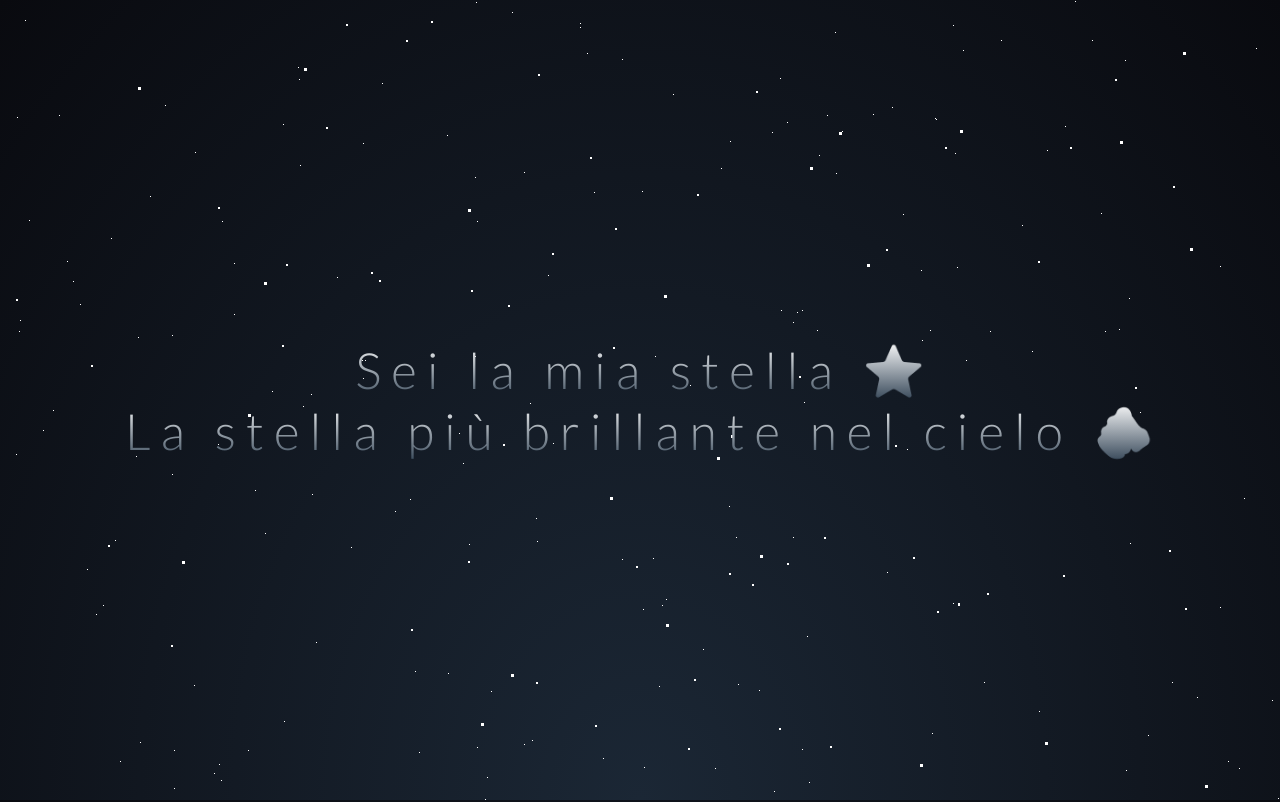
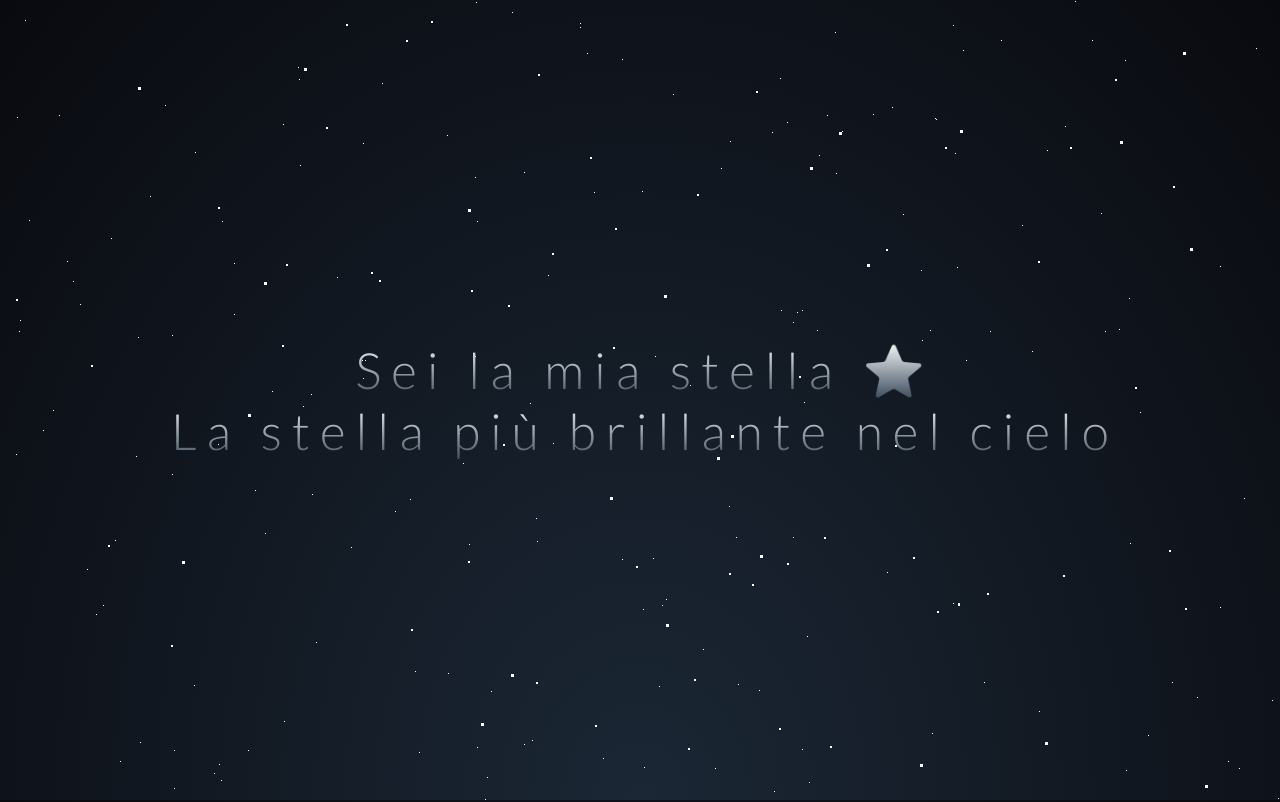
Before and after one commit to Daversini/daversini.github.io, a plain HTML site: page index.html in a window 1280 px wide. Shown: the top 802 px of the page. Drawn offline with Linux system fonts and the light colour scheme.

Commit message:
Fixed emoji

```diff
--- a/index.html
+++ b/index.html
@@ -17,7 +17,7 @@
         <div id="title">
             <span>Sei la mia stella ⭐</span>
             <br>
-            <span>La stella più brillante nel cielo 🫵</span>
+            <span>La stella più brillante nel cielo</span>
         </div>
     </section>
 </body>
```
